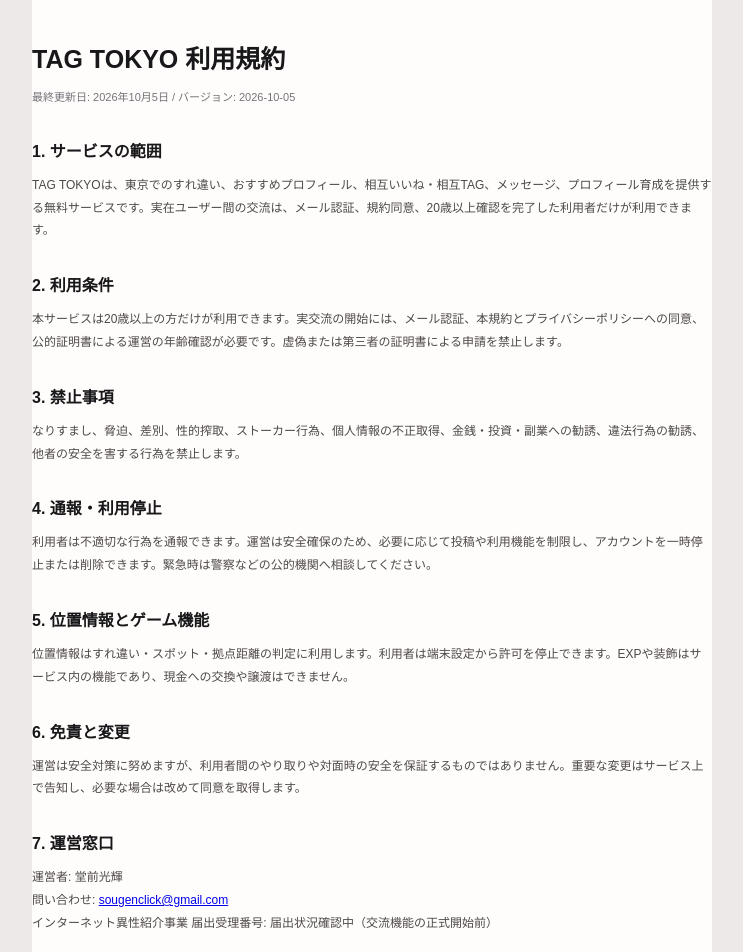
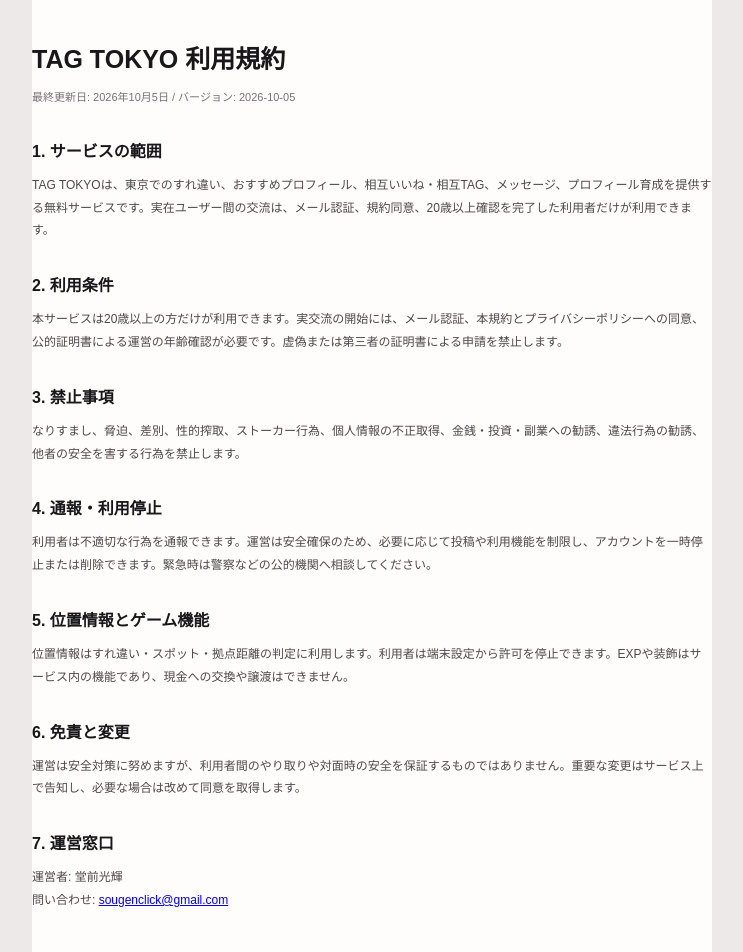
Before and after one commit to anadayo/tag-tokyo, a Next.js app: page /terms in a window 1280 px wide. Shown: the top 952 px of the page, without its empty margins (268-1011 px from the left). Built offline with nearby package versions, Linux system fonts and the light colour scheme; no server answers.

Commit message:
Enable owner-approved live beta interactions

```diff
--- a/app/terms/page.tsx
+++ b/app/terms/page.tsx
@@ -18,7 +18,7 @@
     <p>運営は安全対策に努めますが、利用者間のやり取りや対面時の安全を保証するものではありません。重要な変更はサービス上で告知し、必要な場合は改めて同意を取得します。</p>
     <h2>7. 運営窓口</h2>
     {publicContactReady
-      ? <p>運営者: {publicOperator.name}<br />問い合わせ: <a href={`mailto:${publicOperator.contact}`}>{publicOperator.contact}</a><br />インターネット異性紹介事業 届出受理番号: {publicOperator.notificationNumber || "届出状況確認中（交流機能の正式開始前）"}</p>
+      ? <p>運営者: {publicOperator.name}<br />問い合わせ: <a href={`mailto:${publicOperator.contact}`}>{publicOperator.contact}</a>{publicOperator.notificationNumber && <><br />インターネット異性紹介事業 届出受理番号: {publicOperator.notificationNumber}</>}</p>
       : <p>運営者情報と公開問い合わせ窓口は現在設定中です。掲示が完了するまで実在ユーザー間の交流機能は開始しません。</p>}
   </main>;
 }
--- a/components/tag-tokyo-app.tsx
+++ b/components/tag-tokyo-app.tsx
@@ -16,7 +16,6 @@
 import { distanceMeters, isInsideTokyo, requestPrivateLocation, watchPrivateLocation } from "@/lib/location";
 import type { SafeLocation } from "@/lib/location";
 import { hasSupabase, isLiveCommunityEnabled, supabase } from "@/lib/supabase";
-import { publicOperatorReady } from "@/lib/public-operator";
 import type { AreaChampion, BetaCampaignStatus, DailyMission, DiscoveryProfile, EditableProfile, GrowthState, LiveCrossing, LiveMatch, LiveMessage, OfficialProfile, TabId, TagCatalogItem, TagDuration, TagSessionResult, TagSessionState, TagStreak, TodayStats } from "@/lib/types";
 
 const INITIAL_SESSION: TagSessionState = {
@@ -1178,7 +1177,7 @@
   const walkMissionClaimedRef = useRef(false);
   const betaTrackedRef = useRef(false);
   const crossSyncReadyRef = useRef(false);
-  const liveEnabled = isLiveCommunityEnabled && databaseLiveEnabled && publicOperatorReady;
+  const liveEnabled = isLiveCommunityEnabled && databaseLiveEnabled;
 
   const announceLevelGain = useCallback((previousTotal: number, nextTotal: number) => {
     const from = getLevelProgress(previousTotal).level;
```
Also changed, not shown: 1 other file (tests, documents, lock files or other folders).
